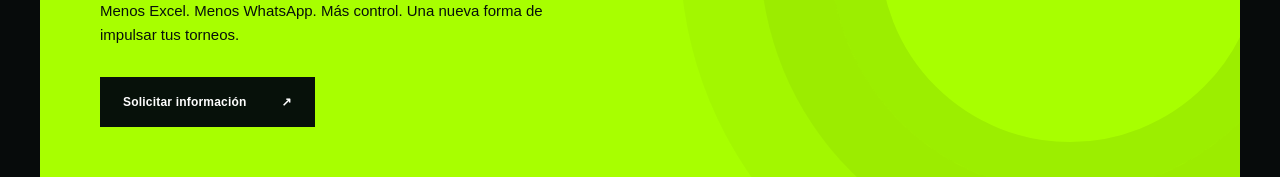
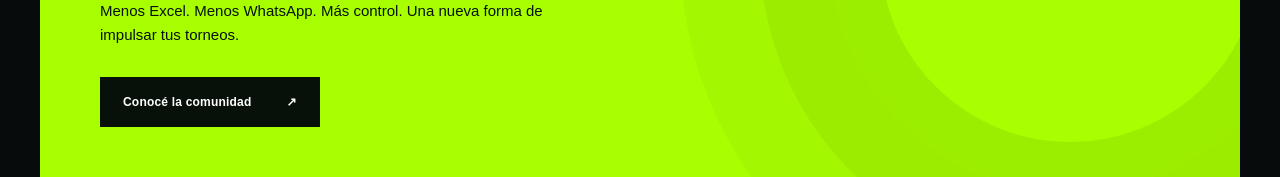
Before and after one commit to padrivopadel/padrivo-web, a Next.js app: page / in a window 1280 px wide. Shown: the part 3415-3592 px from the top of the page. Built offline with nearby package versions, Linux system fonts and the light colour scheme.

Commit message:
fix(ui-01): evitar enlaces a funciones no disponibles

```diff
--- a/src/components/Organizer.jsx
+++ b/src/components/Organizer.jsx
@@ -1,3 +1,3 @@
 export default function Organizer() {
-  return <section className="section organizer-section" id="organizadores"><div className="container organizer-panel"><div className="organizer-pattern" aria-hidden="true"></div><div className="organizer-content"><p className="section-kicker">/ PARA LOS QUE HACEN QUE PASE</p><h2>ORGANIZÁ EN GRANDE.<br /><span>JUGÁ SIN LÍMITES.</span></h2><p>Menos Excel. Menos WhatsApp. Más control. Una nueva forma de impulsar tus torneos.</p><a className="button button-dark" href="mailto:contacto@padrivo.com?subject=Quiero%20ser%20organizador">Solicitar información <span aria-hidden="true">↗</span></a></div></div></section>;
+  return <section className="section organizer-section" id="organizadores"><div className="container organizer-panel"><div className="organizer-pattern" aria-hidden="true"></div><div className="organizer-content"><p className="section-kicker">/ PARA LOS QUE HACEN QUE PASE</p><h2>ORGANIZÁ EN GRANDE.<br /><span>JUGÁ SIN LÍMITES.</span></h2><p>Menos Excel. Menos WhatsApp. Más control. Una nueva forma de impulsar tus torneos.</p><a className="button button-dark" href="#comunidad">Conocé la comunidad <span aria-hidden="true">↗</span></a></div></div></section>;
 }
```
